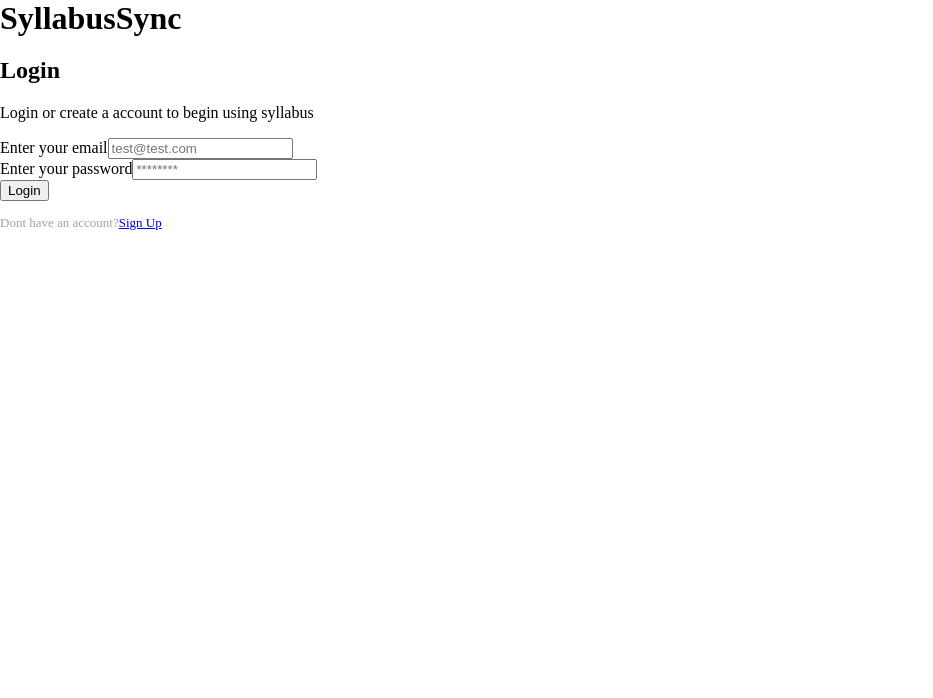
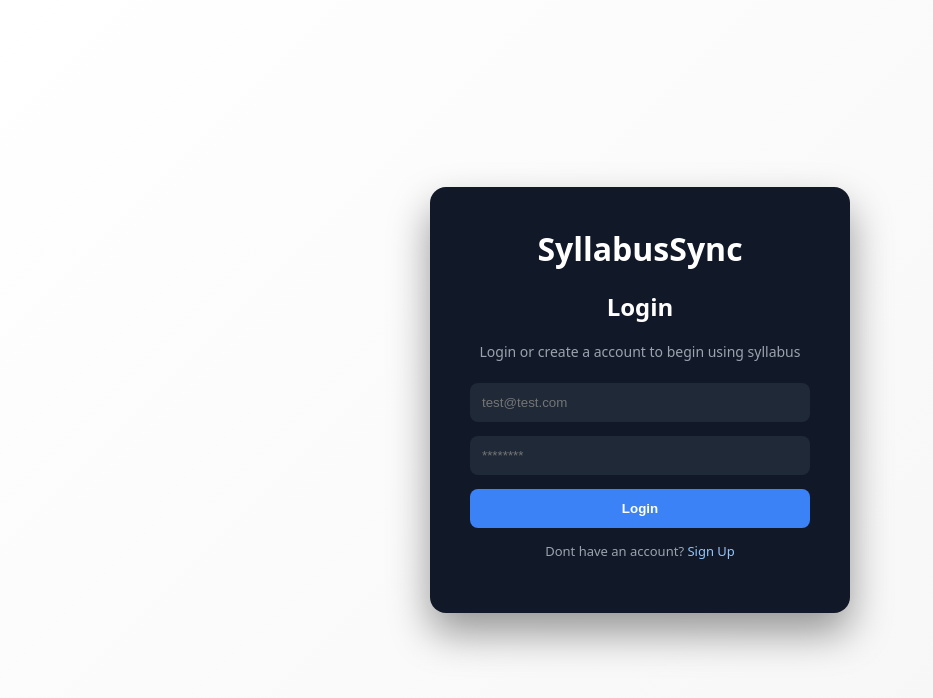
Before and after one commit to Al3xramirez/CSCD488-SeniorProject, a Vue app in the folder frontend-vue/: page /login in a window 1280 px wide. Shown: the top 698 px of the page, without its empty margins (0-933 px from the left). Built offline with nearby package versions, Linux system fonts and the light colour scheme.

Commit message:
Made login pretty (Made css work)

```diff
--- a/frontend-vue/src/views/Login.vue
+++ b/frontend-vue/src/views/Login.vue
@@ -26,42 +26,48 @@ const submitForm = async () => {
 </script>
 
 <template>
-    <main>
+  <div class="container">
+    <main class="card">
       <header>
-            <h1 class = "logo">SyllabusSync</h1>
+        <h1 class="logo">SyllabusSync</h1>
         <h2>Login</h2>
-            <p>Login or create a account to begin using syllabus </p>
+        <p class="subtitle">Login or create a account to begin using syllabus</p>
       </header>
 
-        <form @submit.prevent="submitForm">
+      <form class="form" @submit.prevent="submitForm">
         <label>
-                <span>Enter your email</span>
+          <span></span>
           <input
             placeholder="test@test.com"
             id="username"
             name="username"
             type="text"
-                    v-model="email"
-                    required/>
+            v-model="username"
+            required
+          />
         </label>
-            <br>
+
         <label>
-                <span>Enter your password</span>
+          <span></span>
           <input
             placeholder="********"
-                    id="Password"
+            id="password"
             name="password"
             type="password"
             v-model="password"
-                    required/>
+            required
+          />
         </label>
-            <br>
+
         <button type="submit">Login</button>
       </form>
 
-        <p class="bottom">Dont have an account?<RouterLink to = "/signup">Sign Up</RouterLink>
+      <p class="bottom">
+        Dont have an account?
+        <RouterLink class="link" to="/signup">Sign Up</RouterLink>
       </p>
     </main>
+  </div>
 </template>
 
 <style scoped>
@@ -102,7 +108,14 @@ h1 {
   gap: 14px;
 }
 
+.form label {
+  display: block;
+  width: 100%;
+}
+
 .form input {
+  width: 100%;
+  box-sizing: border-box;
   padding: 12px;
   border-radius: 8px;
   border: none;
```
Also changed, not shown: 1 other file (tests, documents, lock files or other folders). Lines whose indentation alone changed are shown as unchanged.
